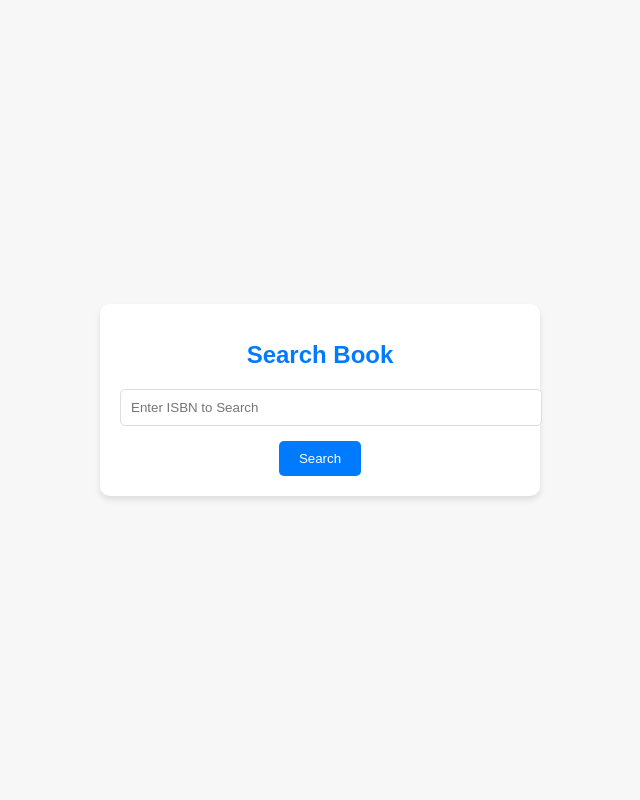
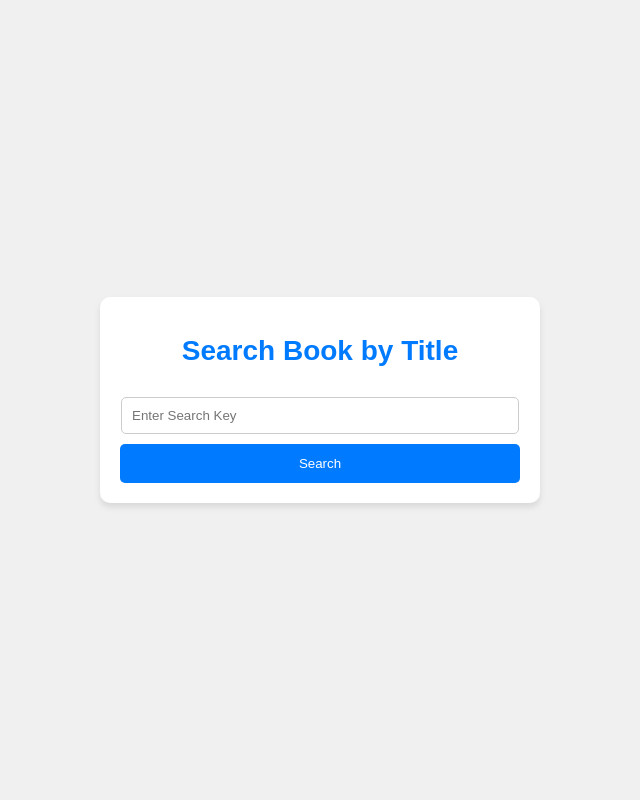
Before and after one commit to omor-niloy/CSE-3131-Book-RSDS, a PHP site: page /search.php in a window 1280 px wide. Shown: the whole page, without its empty margins (320-960 px from the left). Run offline with PHP 8.4, Linux system fonts and the light colour scheme.

Commit message:
update style and search method

```diff
--- a/add.php
+++ b/add.php
@@ -24,7 +24,7 @@
 
         input[type="text"],
         input[type="number"] {
-            width: 100%;
+            width: 90%;
             padding: 10px;
             margin: 5px 0;
             border: 1px solid #ccc;
@@ -32,7 +32,7 @@
         }
 
         input[type="submit"] {
-            background-color: #007BFF;
+            background-color: #00ff2d;
             color: #fff;
             border: none;
             border-radius: 5px;
--- a/delete.php
+++ b/delete.php
@@ -33,7 +33,7 @@
         }
 
         input[type="number"] {
-            width: 100%;
+            width: 94%;
             padding: 10px;
             margin-bottom: 15px;
             border: 1px solid #ddd;
@@ -41,7 +41,7 @@
         }
 
         input[type="submit"] {
-            background-color: #007BFF;
+            background-color: #c12626;
             color: #fff;
             padding: 10px 20px;
             border: none;
--- a/search.php
+++ b/search.php
@@ -7,7 +7,7 @@
     <style>
         body {
             font-family: Arial, sans-serif;
-            background-color: #f7f7f7;
+            background-color: #f0f0f0;
             margin: 0;
             padding: 0;
             display: flex;
@@ -28,7 +28,7 @@
         h1 {
             text-align: center;
             color: #007BFF;
-            font-size: 24px;
+            font-size: 28px;
             margin-bottom: 20px;
         }
 
@@ -36,21 +36,23 @@
             text-align: center;
         }
 
-        input[type="number"] {
-            width: 100%;
+        input[type="text"] {
+            width: 94%;
             padding: 10px;
-            margin-bottom: 15px;
-            border: 1px solid #ddd;
+            margin: 10px 0;
+            border: 1px solid #ccc;
             border-radius: 5px;
         }
 
         input[type="submit"] {
             background-color: #007BFF;
             color: #fff;
-            padding: 10px 20px;
+            padding: 12px 20px;
             border: none;
             border-radius: 5px;
             cursor: pointer;
+            display: block;
+            width: 100%;
         }
 
         input[type="submit"]:hover {
@@ -61,9 +63,9 @@
 
 <body>
     <div class="container">
-        <h1>Search Book</h1>
+        <h1>Search Book by Title</h1>
         <form action="deepSearch.php" method="post">
-            <input type="number" name="isbn" placeholder="Enter ISBN to Search" required>
+            <input type="text" name="search" placeholder="Enter Search Key" required>
             <input type="submit" value="Search">
         </form>
     </div>
```
Also changed, not shown: Omor Niloy - books.json (+14 -0 lines), deepSearch.php (+56 -19 lines).
